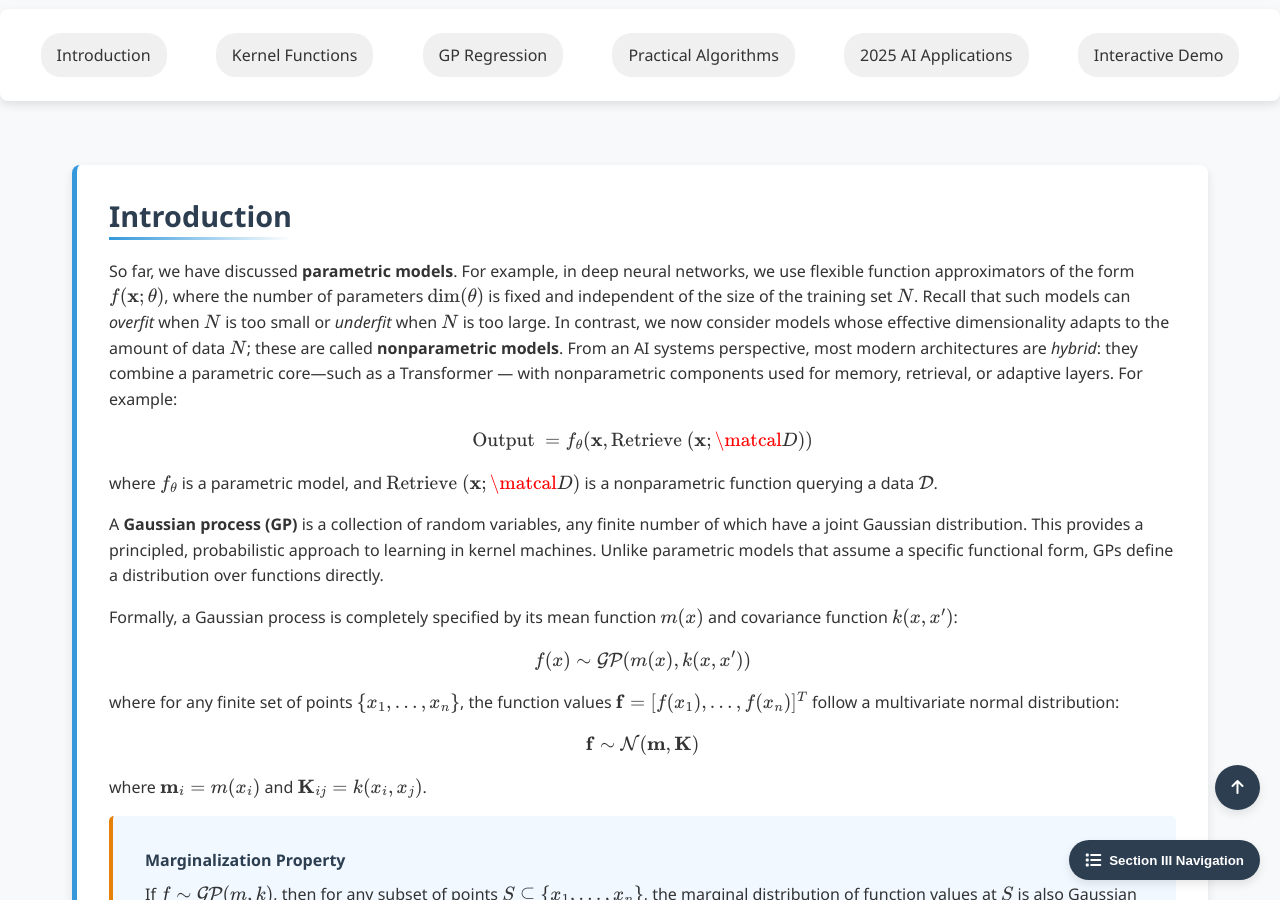
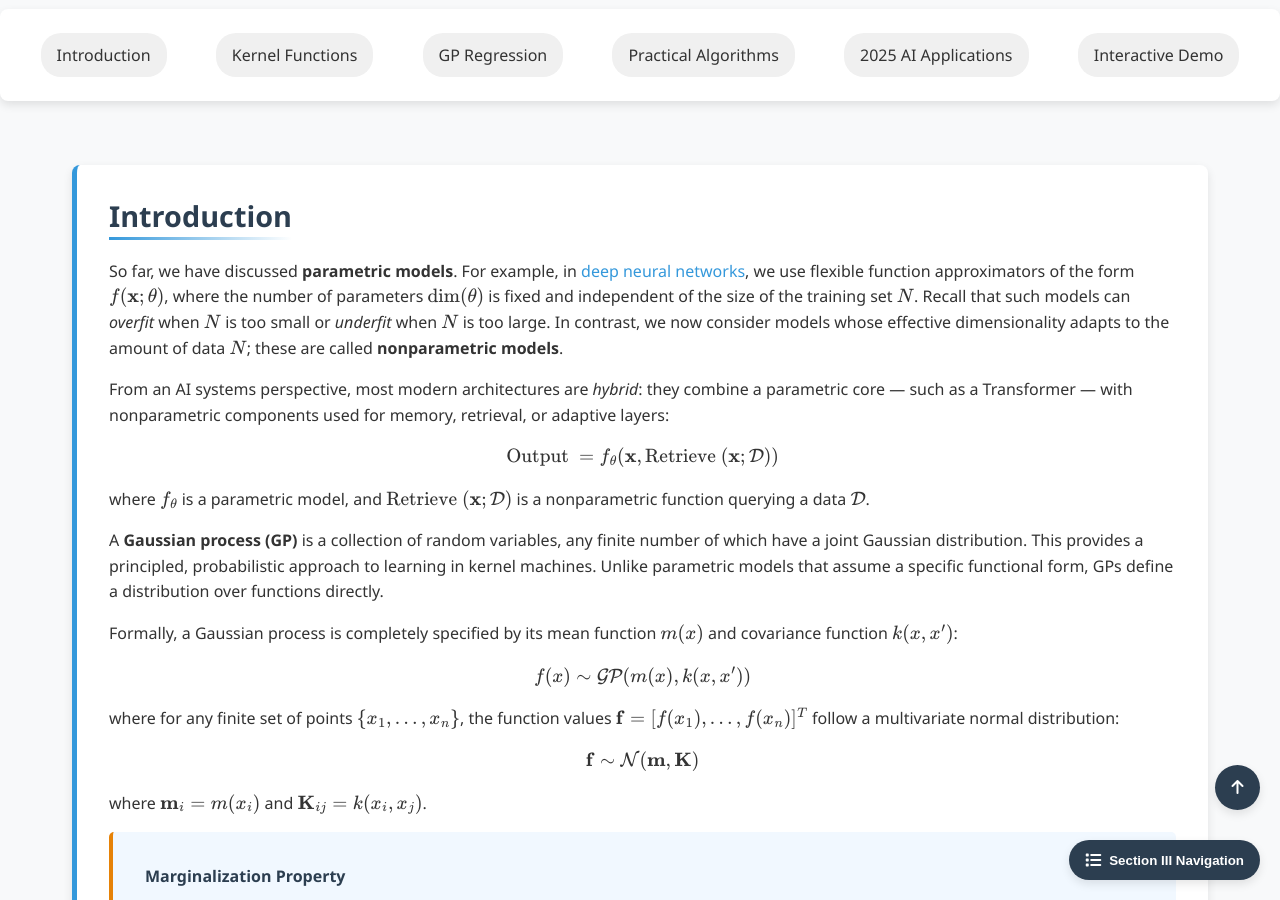
Before and after one commit to Yusukey01/yusukey01.github.io, a Jekyll site: the page built from Mathematics/Probability/gaussian_process.html, in a window 1280 px wide and 900 px high, scrolled down 429 px. Built offline with Jekyll 4.4.1, drawn with Linux system fonts in a browser that asks for light colours.

```diff
--- a/Mathematics/Probability/gaussian_process.html
+++ b/Mathematics/Probability/gaussian_process.html
@@ -106,19 +106,20 @@ uses_python: true
                 <h2>Introduction</h2>
 
                 <p>
-                    So far, we have discussed <strong>parametric models</strong>. For example, in deep neural networks, we use
-                    flexible function approximators of the form \(f(\mathbf{x}; \mathbf{\theta})\), where the number of parameters
-                    \(\dim(\theta)\) is fixed and independent of the size of the training set \(N\).
-                    Recall that such models can <em>overfit</em> when \(N\) is too small or <em>underfit</em> when \(N\) is too large.
-                    In contrast, we now consider models whose effective dimensionality adapts to the amount of data \(N\);
+                    So far, we have discussed <strong>parametric models</strong>. For example, in  <a href="../Machine_learning/deep_nn.html">deep neural networks</a>,
+                    we use flexible function approximators of the form \(f(\mathbf{x}; \mathbf{\theta})\), where the number of parameters \(\dim(\theta)\)
+                    is fixed and independent of the size of the training set \(N\). Recall that such models can <em>overfit</em> when \(N\) is too small or <em>underfit</em>
+                    when \(N\) is too large. In contrast, we now consider models whose effective dimensionality adapts to the amount of data \(N\);
                     these are called <strong>nonparametric models</strong>.
+                </p>
+
+                <p>
                     From an AI systems perspective, most modern architectures are <em>hybrid</em>: they combine a
-                    parametric core—such as a Transformer — with nonparametric components used for memory, retrieval, or adaptive layers.
-                    For example:
+                    parametric core — such as a Transformer — with nonparametric components used for memory, retrieval, or adaptive layers:
                     \[
-                    \text{Output } = f_{\mathbf{\theta}}(\mathbf{x}, \text{Retrieve }(\mathbf{x}; \matcal{D}))
+                    \text{Output } = f_{\mathbf{\theta}}(\mathbf{x}, \text{Retrieve }(\mathbf{x}; \mathcal{D}))
                     \]
-                    where \(f_{\mathbf{\theta}}\) is a parametric model, and \(\text{Retrieve }(\mathbf{x}; \matcal{D})\) is a nonparametric
+                    where \(f_{\mathbf{\theta}}\) is a parametric model, and \(\text{Retrieve }(\mathbf{x}; \mathcal{D})\) is a nonparametric
                     function querying a data \(\mathcal{D}\).
                 </p>
 
```
